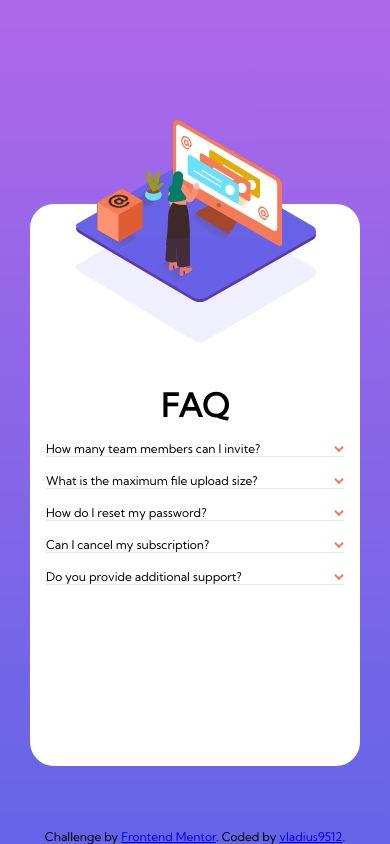
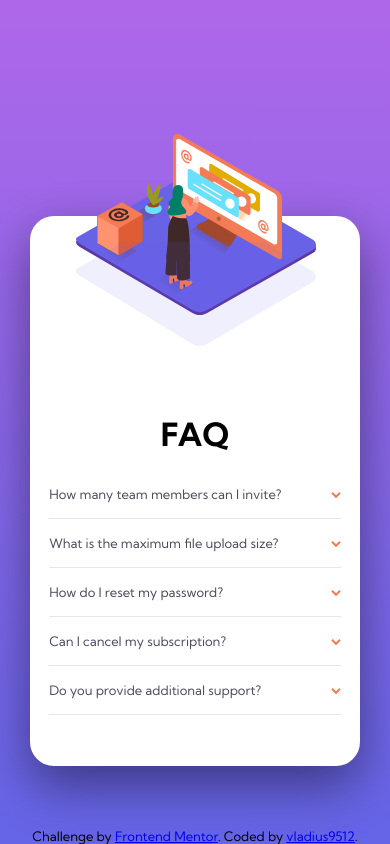
Before and after one commit to vladius9512/FrontEndMentor-Challenges, a plain HTML site: page faq-accordion-card-main/index.html in a window 390 px wide. Drawn offline with Linux system fonts and the light colour scheme.

Commit message:
Created the style for the mobile version of the challenge

```diff
--- a/faq-accordion-card-main/index.html
+++ b/faq-accordion-card-main/index.html
@@ -5,7 +5,7 @@
         <meta name="viewport" content="width=device-width, initial-scale=1.0" />
         <link rel="stylesheet" href="/styles.css" />
         <link
-            href="https://fonts.googleapis.com/css2?family=Kumbh+Sans&display=swap"
+            href="https://fonts.googleapis.com/css2?family=Kumbh+Sans:wght@400;700&display=swap"
             rel="stylesheet"
         />
         <title>Frontend Mentor | FAQ Accordion Card</title>
--- a/faq-accordion-card-main/styles.css
+++ b/faq-accordion-card-main/styles.css
@@ -21,24 +21,29 @@ body {
     flex-direction: column;
     justify-content: end;
     align-items: center;
-    font-size: 12px;
+    font-size: 13px;
+    font-weight: 400;
 }
 
 main {
+    display: flex;
+    flex-direction: column;
+    justify-content: end;
     width: 330px;
+    min-height: 550px;
     border-radius: 1.5rem;
     position: relative;
     margin-bottom: 20%;
+    box-shadow: 0px 20px 50px 0px #00000070;
+    background: #fff;
 }
 
 .content-container {
     display: flex;
     flex-direction: column;
     gap: 1rem;
-    padding: 1rem;
-    background: #fff;
-    border-radius: 1.5rem;
-    min-height: 530px;
+    padding: 1.2rem;
+    padding-bottom: 3.2rem;
     justify-content: center;
 }
 
@@ -55,7 +60,7 @@ main {
 
 .shadow {
     position: absolute;
-    bottom: -20%;
+    bottom: -15%;
     left: 0;
 }
 
@@ -63,6 +68,13 @@ h1 {
     text-align: center;
     font-weight: bolder;
     font-size: 2rem;
+    margin-bottom: 1rem;
+}
+
+.question-container {
+    display: flex;
+    flex-direction: column;
+    gap: 1rem;
 }
 
 .line {
@@ -72,12 +84,23 @@ h1 {
 
 .answer {
     display: none;
+    color: var(--Dark-grayish-blue);
 }
 
 .question {
     cursor: pointer;
     display: flex;
     justify-content: space-between;
+    color: var(--Very-dark-grayish-blue);
+}
+
+.question.active {
+    color: var(--very-dark-desaturated-blue);
+    font-weight: 700;
+}
+
+.question.active img {
+    transform: scaleY(-1);
 }
 
 footer {
```
